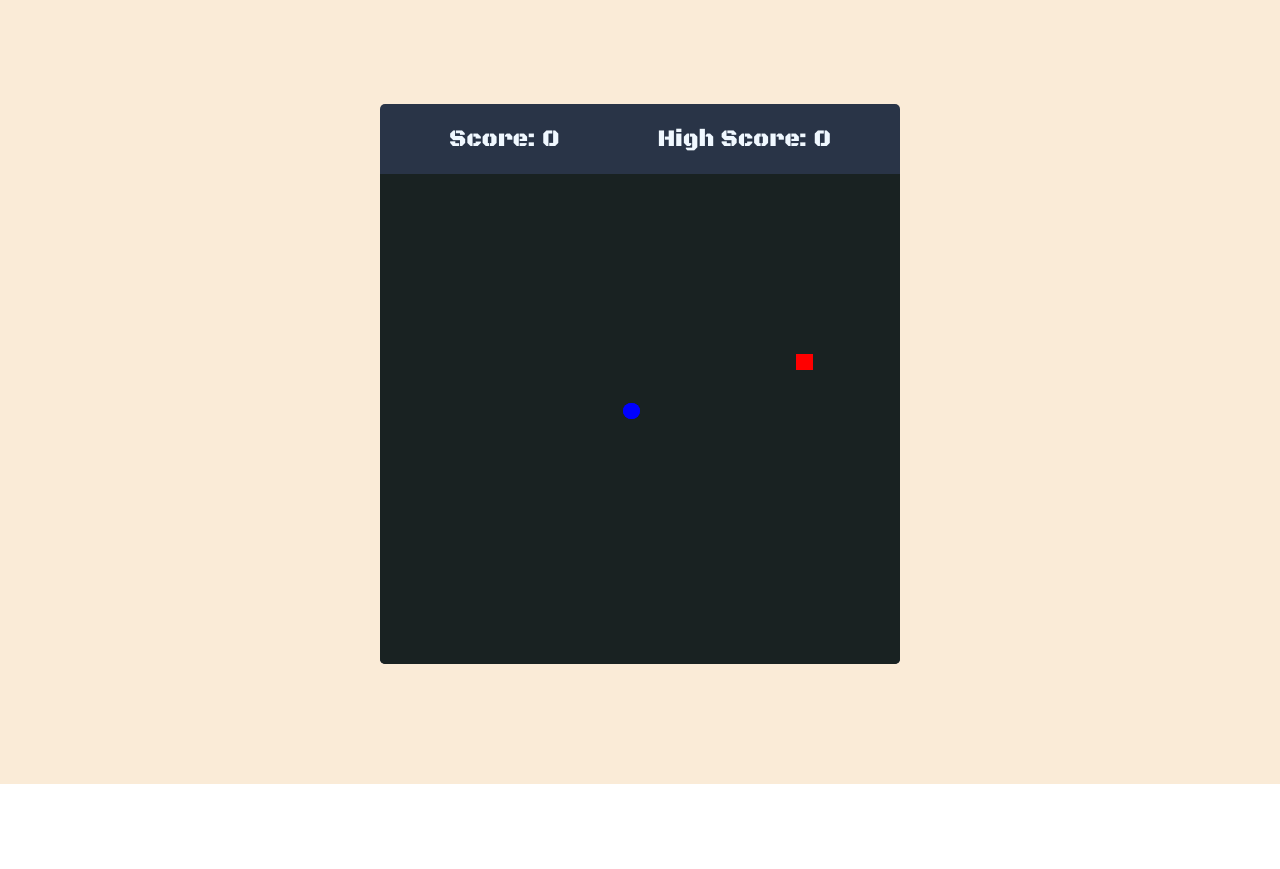
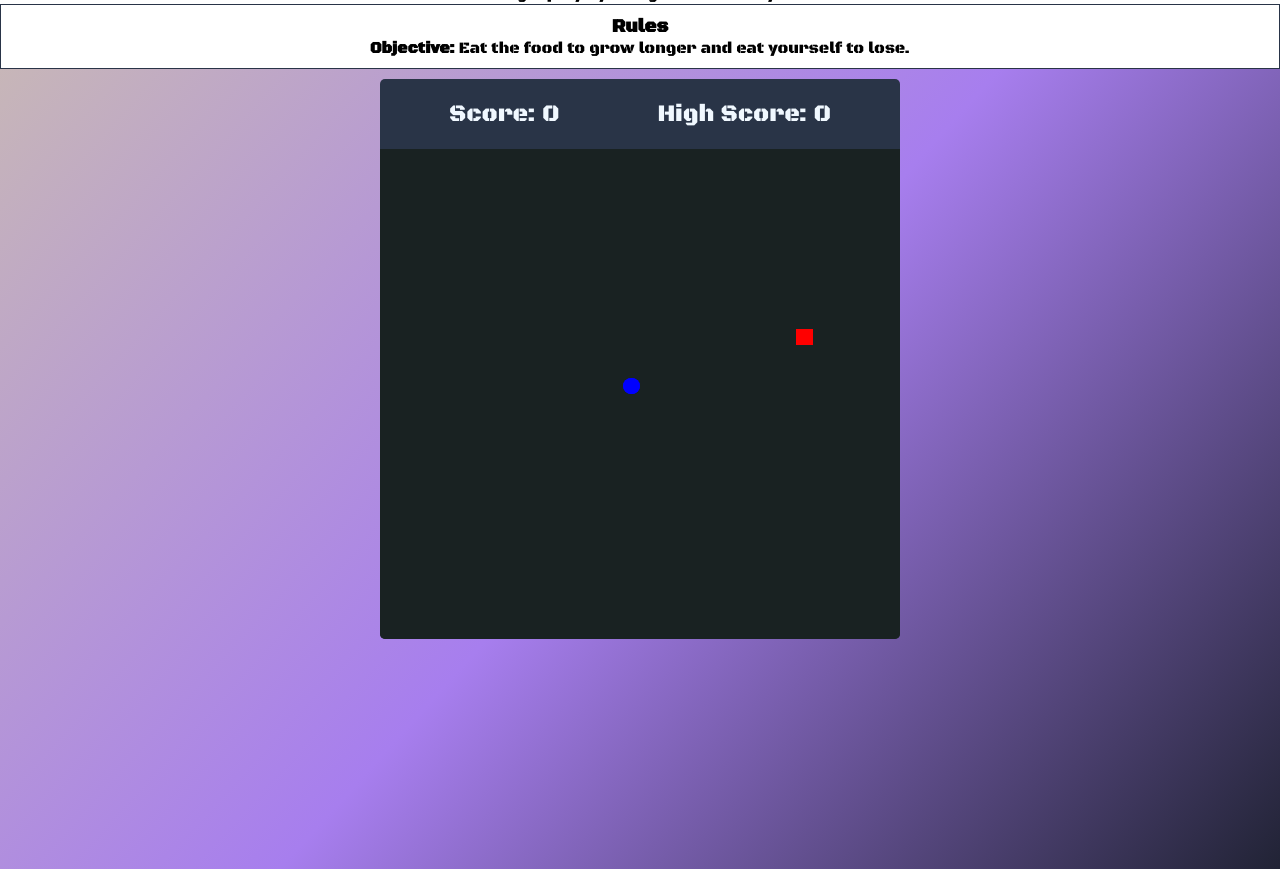
Before and after one commit to LukeZem/Module1_Project, a plain HTML site: page snake_game/snakeGame.html in a window 1280 px wide. Shown: the part 56-925 px from the top of the page. Before the commit the page ends 840 px from the top, so only its background shows below. Drawn offline with Linux system fonts and the light colour scheme.

Commit message:
changed style for snake game and added rules, changed flash cards style

```diff
--- a/flash_cards/flashCard_style.css
+++ b/flash_cards/flashCard_style.css
@@ -20,7 +20,7 @@ body {
 	grid-template-columns: repeat(4, 1fr);
 	grid-template-rows: repeat(4, 1fr);
 	gap: 5px;
-	background-color: antiquewhite;
+	background: linear-gradient(132deg, #c7b6b8, #a77eee, #212335);
 	padding: 20px;
 	min-height: 100vh;
 }
@@ -36,7 +36,7 @@ body {
 	justify-content: center;
 	align-items: center;
 	grid-column: span 4;
-	background: darkolivegreen;
+	/* background: darkolivegreen; */
 }
 
 .gameOptions {
--- a/snake_game/snakeGame.html
+++ b/snake_game/snakeGame.html
@@ -10,6 +10,11 @@
 
 	<body>
 		<h1>Snake Game</h1>
+		<div>Begin play by using direction keys</div>
+		<div id="rules">
+			<h3>Rules</h3>
+			<p><b>Objective:</b> Eat the food to grow longer and eat yourself to lose.</p>
+		</div>
 		<main class="game-container">
 			<div class="wrapper">
 				<div class="score-board">
--- a/snake_game/snake_style.css
+++ b/snake_game/snake_style.css
@@ -17,7 +17,8 @@ body {
 	align-items: center;
 	justify-content: center;
 	min-height: 100vh;
-	background: antiquewhite;
+	background: linear-gradient(132deg, #c7b6b8, #a77eee, #212335);
+	padding: 10px;
 }
 
 .wrapper {
@@ -27,6 +28,7 @@ body {
 	display: flex;
 	overflow: hidden;
 	flex-direction: column;
+	align-self: start;
 	border-radius: 5px;
 }
 
@@ -60,3 +62,8 @@ body {
 	background: blue;
 	border-radius: 98% !important;
 }
+
+#rules {
+	padding: 10px;
+	border: #293447 solid 1px;
+}
```
